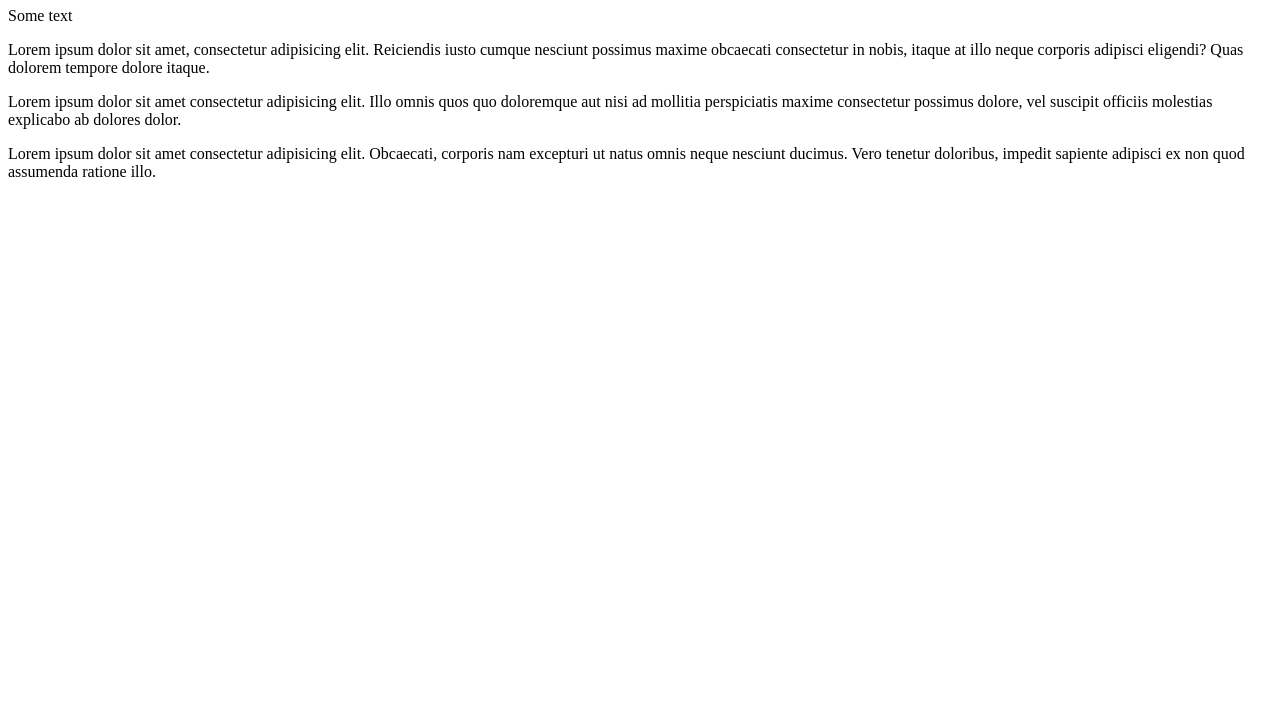
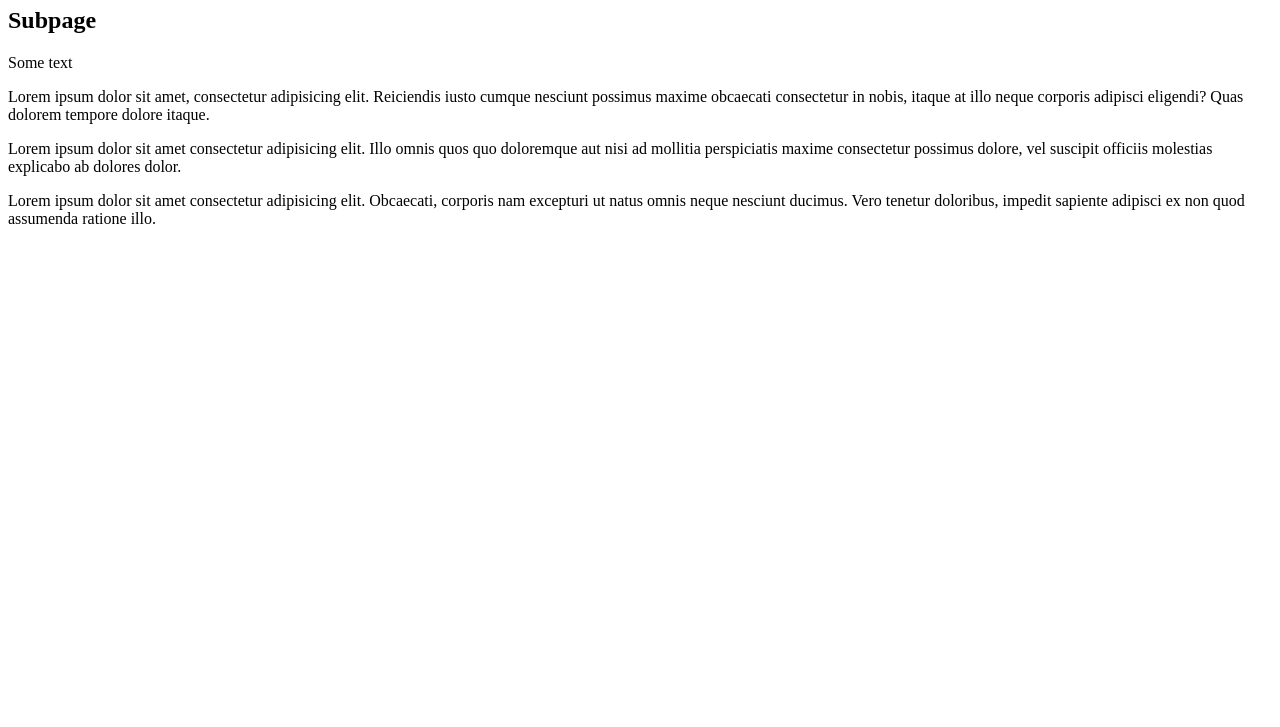
Before and after one commit to ViktorKucher/lab1ref, a plain HTML site: page index.html in a window 1280 px wide. Shown: the part 73-800 px from the top of the page. Drawn offline with Linux system fonts and the light colour scheme.

Commit message:
tag h2 add

```diff
--- a/index.html
+++ b/index.html
@@ -6,6 +6,7 @@
 </head>
 <body>
    <h1>Main page</h1>
+   <h2>Subpage</h2>
    <p>Some text</p>
    <p>Lorem ipsum dolor sit amet, consectetur adipisicing elit. Reiciendis iusto cumque nesciunt possimus maxime obcaecati consectetur in nobis, itaque at illo neque corporis adipisci eligendi? Quas dolorem tempore dolore itaque.</p>
    <p>Lorem ipsum dolor sit amet consectetur adipisicing elit. Illo omnis quos quo doloremque aut nisi ad mollitia perspiciatis maxime consectetur possimus dolore, vel suscipit officiis molestias explicabo ab dolores dolor.</p>
```
